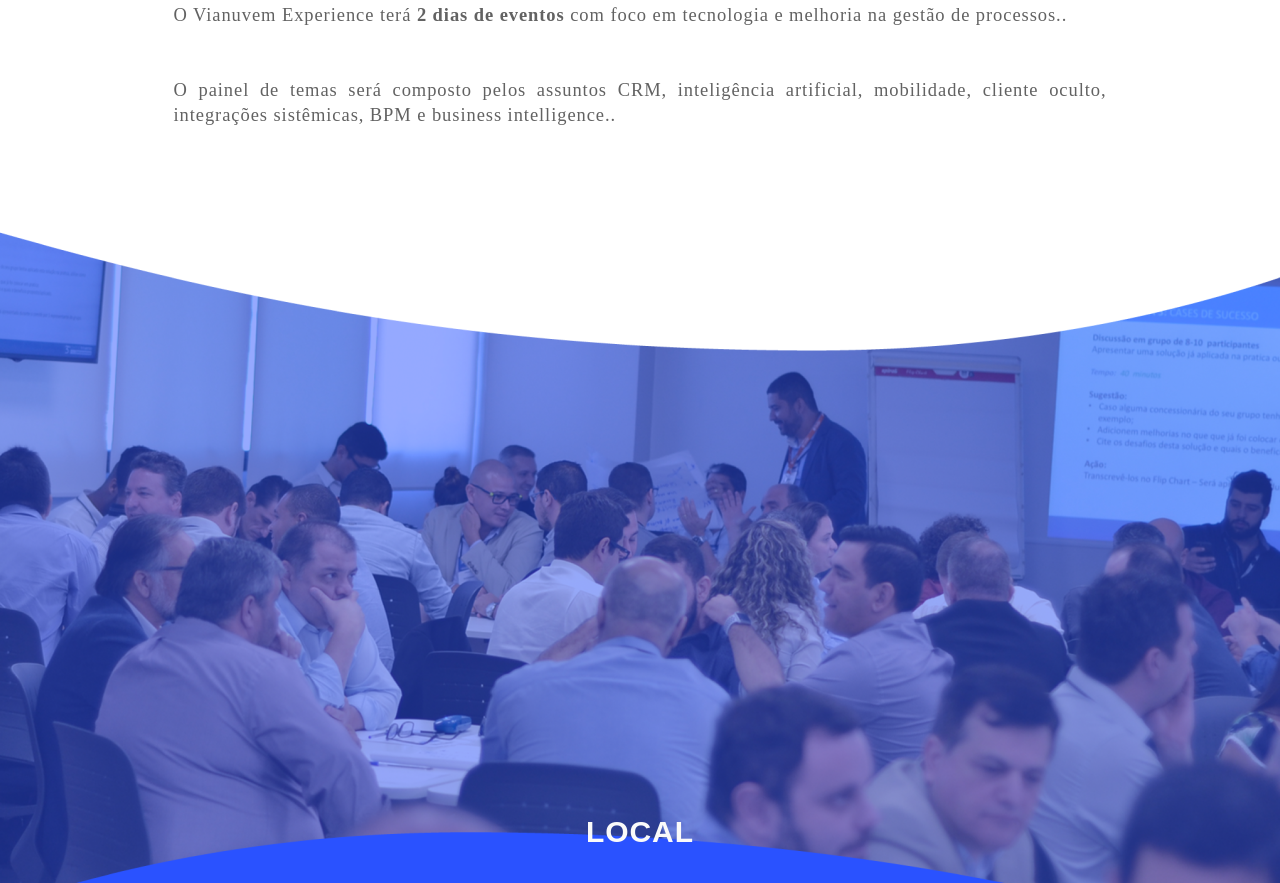
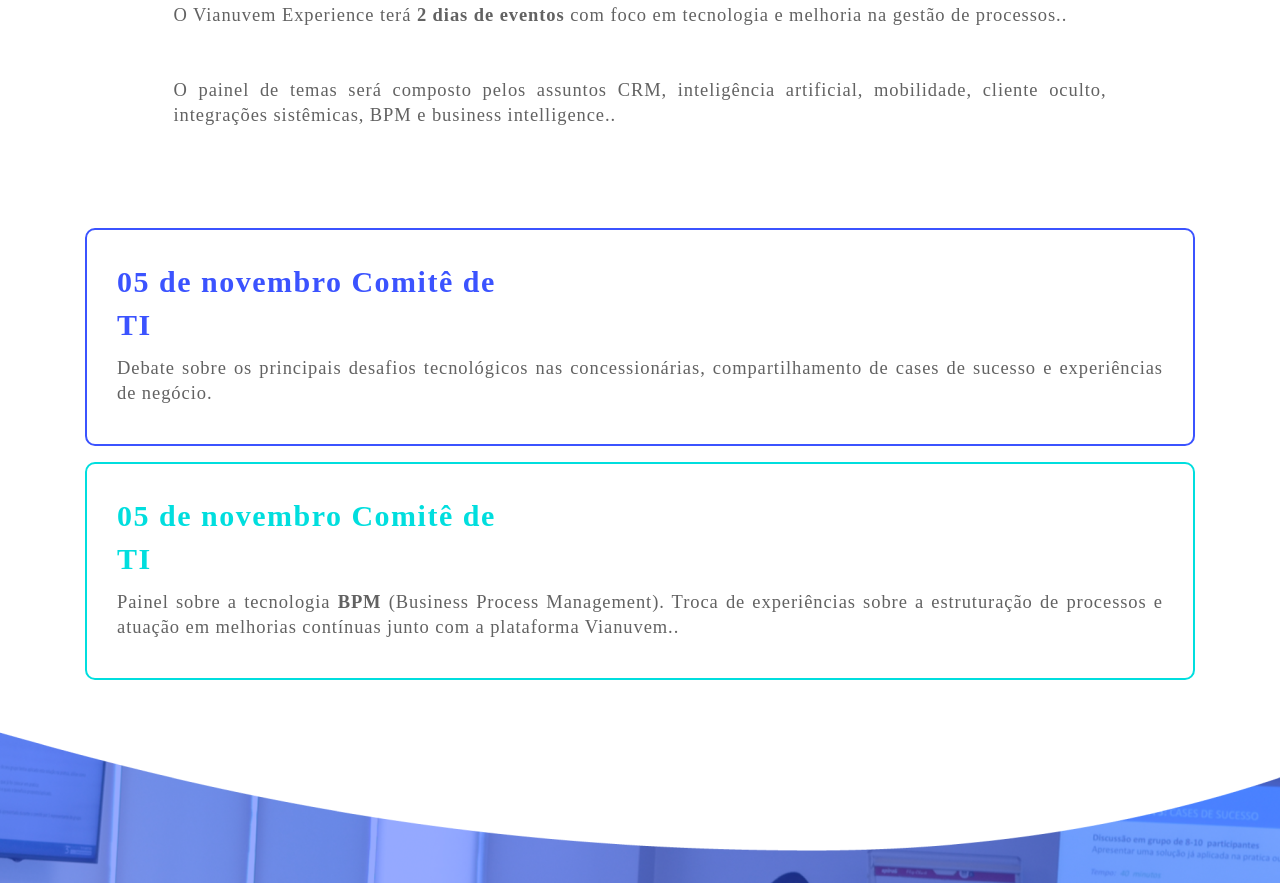
Before and after one commit to vianuvem/vianuvemss.github.io, a plain HTML site: page programacao.html in a window 1280 px wide. Shown: the part 676-1559 px from the top of the page. Drawn offline with nearby package versions, Linux system fonts and the light colour scheme.

Commit message:
Programacao  Desktop

```diff
--- a/css/style.css
+++ b/css/style.css
@@ -163,6 +163,35 @@ a:link {
 
 .pro {
     margin-bottom: 300px;
+}
+
+
+.comite{
+    border: 2px solid #3B53FF;
+    box-sizing: border-box;
+    border-radius: 10px;
+    padding: 30px;
+}
+.comiteverde{
+    border: 2px solid #00DEDE;
+    box-sizing: border-box;
+    border-radius: 10px;
+    padding: 30px;
+}
+
+.comiteTitulo {
+    height: 88px;
+    width: 400px;
+    left: 13.75%;
+    right: 61.09%;
+    top: calc(50% - 88px/2 - 372px);
+
+    font-family: Montserrat;
+    font-style: normal;
+    font-weight: bold;
+    font-size: 30px;
+    line-height: 43px;
+    letter-spacing: 0.05em;
 }
 
 
--- a/programacao.html
+++ b/programacao.html
@@ -27,20 +27,25 @@
                 O painel de temas será composto pelos assuntos CRM, inteligência artificial, mobilidade, cliente oculto, integrações sistêmicas, BPM e business intelligence.. <br><br><br><br><br>
             </span>
 
-
-
         </div>
 
 
+        <div class="d-flex flex-column justify-content-center comite  ">
+                <span class="azul comiteTitulo">05 de novembro Comitê de TI</span>
+                <span class="my-2 texto">Debate sobre os principais desafios tecnológicos nas concessionárias, compartilhamento de cases de sucesso e experiências de negócio.</span>
+        </div>
 
-
+        <div class="d-flex flex-column justify-content-center comiteverde mt-3  mx-auto">
+                <span class="verde comiteTitulo">05 de novembro Comitê de TI</span>
+                <span class="my-2 texto">Painel sobre a tecnologia <span class="bold">BPM</span>  (Business Process Management). Troca de experiências sobre a estruturação de processos e atuação em melhorias contínuas junto com a plataforma Vianuvem..</span>
+        </div>
 
     </div>
 
 
 
 
-    <div class=" container-fluid">
+    <div class=" container-fluid mt-5">
 
 
 
```
